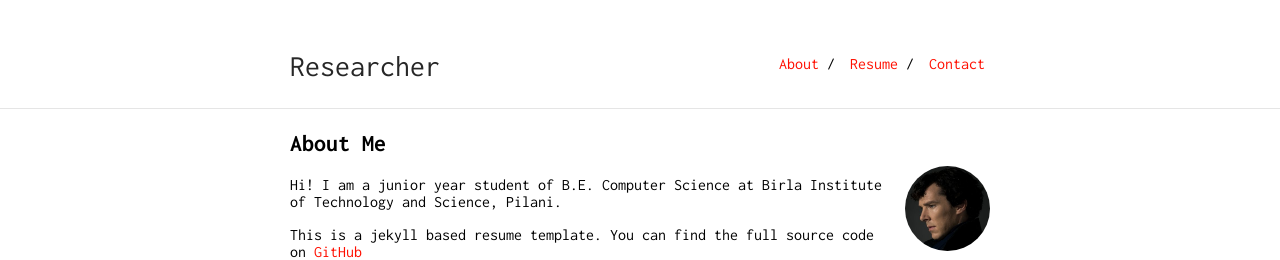
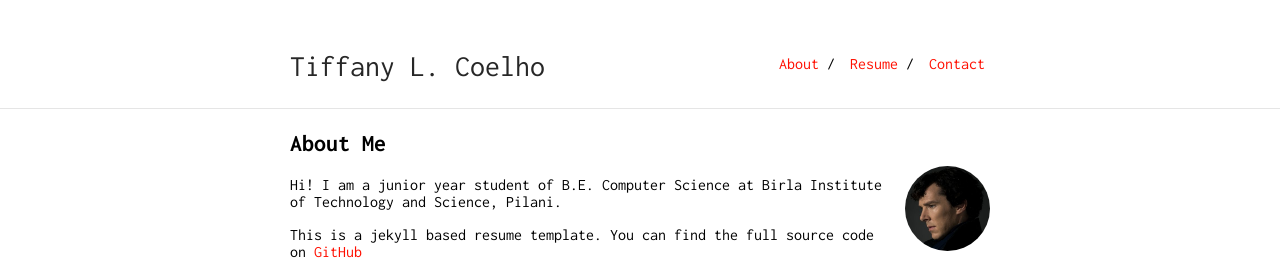
Before and after one commit to tiffanylakecoelho/tiffanylakecoelho.github.io, a Jekyll site: the page built from index.md, in a window 1280 px wide. Shown: the top 260 px of the page. Built offline with Jekyll 4.4.1, drawn with Linux system fonts in a browser that asks for light colours; our own code applies the rules of GitHub Pages for plain Markdown files.

Commit message:
Update _config.yml

```diff
--- a/_config.yml
+++ b/_config.yml
@@ -1,6 +1,6 @@
-title: Researcher
-url: "https://ankitsultana.com"
-baseurl: "/researcher"
+title: Tiffany L. Coelho
+url: "https://tiffanylakecoelho.github.io"
+baseurl: ""
 
 markdown: kramdown
 #ins_logo: "./bits-logo.png"
@@ -8,7 +8,7 @@ markdown: kramdown
 tracking_id: #
 
 footer: yes
-footer_url: "https://github.com/ankitsultana"
+footer_url: "https://github.com/tiffanylakecoelho"
 footer_text: "Page design by Ankit Sultana"
 
 sass:
```
